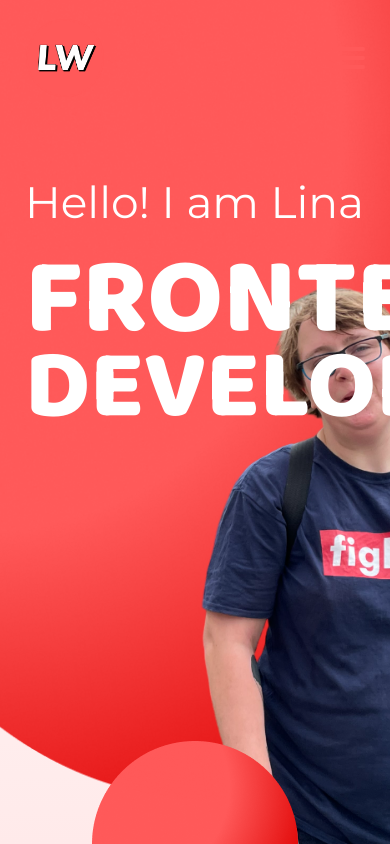
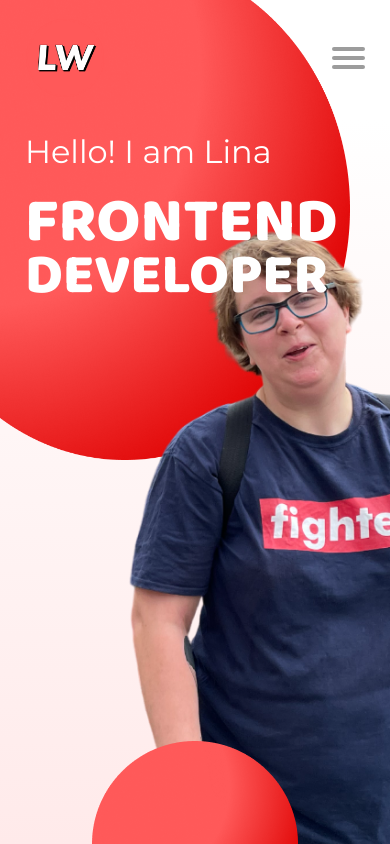
Before and after one commit to LinaWionsek/portfolio, an Angular app: page / in a window 390 px wide. Shown: the top 844 px of the page. Built offline with nearby package versions, Linux system fonts and the light colour scheme.

Commit message:
above the fold test

```diff
--- a/src/app/main-content/above-the-fold/above-the-fold.component.scss
+++ b/src/app/main-content/above-the-fold/above-the-fold.component.scss
@@ -165,18 +165,24 @@ section {
     font-size: 88px;
     margin-top: -40px;
   }
-
 }
 
 @media (max-width: 1024px) {
+  section {
+    h1 {
+      font-size: 36px;
+    }
+  }
+
   .frontend {
-    line-height: 103px;
-    font-size: 78px;
+    line-height: 88px;
+    font-size: 73px;
   }
+
   .developer {
-    line-height: 92px;
-    font-size: 68px;
-    margin-top: -40px;
+    line-height: 80px;
+    font-size: 67px;
+    margin-top: -20px;
   }
   .socialmedia-icons {
     right: -100px;
@@ -184,44 +190,51 @@ section {
 }
 
 @media (max-width: 920px) {
-  .img-container {
-    .ellipse1 {
-      height: 630px;
-      width: 430px;
-    }
-  }
+  // .img-container {
+  //   .ellipse1 {
+  //     height: 630px;
+  //     width: 430px;
+  //   }
+  // }
 }
-@media (max-width: 850px) {
-  .img-container {
-    .ellipse1 {
-      height: 600px;
-      width: 400px;
-    }
-  }
-}
+// @media (max-width: 850px) {
+//   .img-container {
+//     .ellipse1 {
+//       height: 600px;
+//       width: 400px;
+//     }
+//   }
+// }
 
-@media (max-width: 810px) {
-  .img-container {
-    .ellipse1 {
-      height: 550px;
-      width: 350px;
-    }
-    .profile-picture {
-      height: 660px;
-    }
-  }
+// @media (max-width: 810px) {
+//   .img-container {
+//     .ellipse1 {
+//       height: 550px;
+//       width: 350px;
+//     }
+//     .profile-picture {
+//       height: 660px;
+//     }
+//   }
+// }
+@media (max-width: 900px) {
+  // .ellipse-mobile {
+  //   position: absolute;
+  //   height: 80%;
+  //   margin-top: -120px;
+  // }
 
-}
-@media (max-width: 900px) {
   section {
     justify-content: unset;
     h1 {
       color: white;
+      font-size: 36px;
     }
   }
 
   .right {
     margin-left: 25px;
+    padding-top: 0;
   }
 
   .img-container {
@@ -233,8 +246,8 @@ section {
     .profile-picture {
       position: absolute;
       bottom: 0;
-      height: 600px;
-      left: 120px;
+      height: 660px;
+      left: 40px;
     }
   }
 
@@ -247,17 +260,79 @@ section {
   }
 
   .frontend {
-    line-height: 133px;
-    font-size: 108px;
+    line-height: 88px;
+    font-size: 73px;
   }
 
   .developer {
-    line-height: 122px;
-    font-size: 98px;
-    margin-top: -40px;
+    line-height: 80px;
+    font-size: 67px;
+    margin-top: -20px;
   }
 
   .bottom {
     display: none;
   }
 }
+
+@media (max-width: 610px) {
+  .img-container {
+    .ellipse1 {
+      height: 700px;
+      width: 500px;
+    }
+  }
+}
+
+@media (max-width: 510px) {
+  .img-container {
+    .ellipse1 {
+      height: 600px;
+      width: 400px;
+    }
+  }
+}
+
+@media (max-width: 410px) {
+  section {
+    h1 {
+      font-size: 32px;
+    }
+  }
+  .img-container {
+    .ellipse1 {
+      // height: 600px;
+      // width: 400px;
+      height: 460px;
+      width: 350px;
+    }
+  }
+
+  .frontend {
+    line-height: 78px;
+    font-size: 63px;
+  }
+
+  .developer {
+    line-height: 70px;
+    font-size: 57px;
+    margin-top: -20px;
+  }
+}
+
+@media (max-width: 350px) {
+  section {
+    h1 {
+      font-size: 28px;
+    }
+  }
+
+  .frontend {
+    font-size: 54px;
+  }
+
+  .developer {
+    font-size: 50px;
+    margin-top: -20px;
+  }
+}
--- a/src/app/shared/header/header.component.html
+++ b/src/app/shared/header/header.component.html
@@ -20,6 +20,7 @@
 
         <div id='container'>
             <div id="menuToggle">
+                <!-- <img src="/img/burgertest.png" alt=""> -->
                 <input type="checkbox" />
                 <span></span>
                 <span></span>
--- a/src/app/shared/header/header.component.scss
+++ b/src/app/shared/header/header.component.scss
@@ -177,7 +177,7 @@ nav {
     height: 4px;
     margin-bottom: 5px;
     position: relative;
-    background: #ff5959;
+    background: #9c9c9c;
     border-radius: 3px;
     z-index: 1;
     transition: transform 0.5s cubic-bezier(0.77, 0.2, 0.05, 1),
```
Also changed, not shown: public/img/burgertest.png (added).
